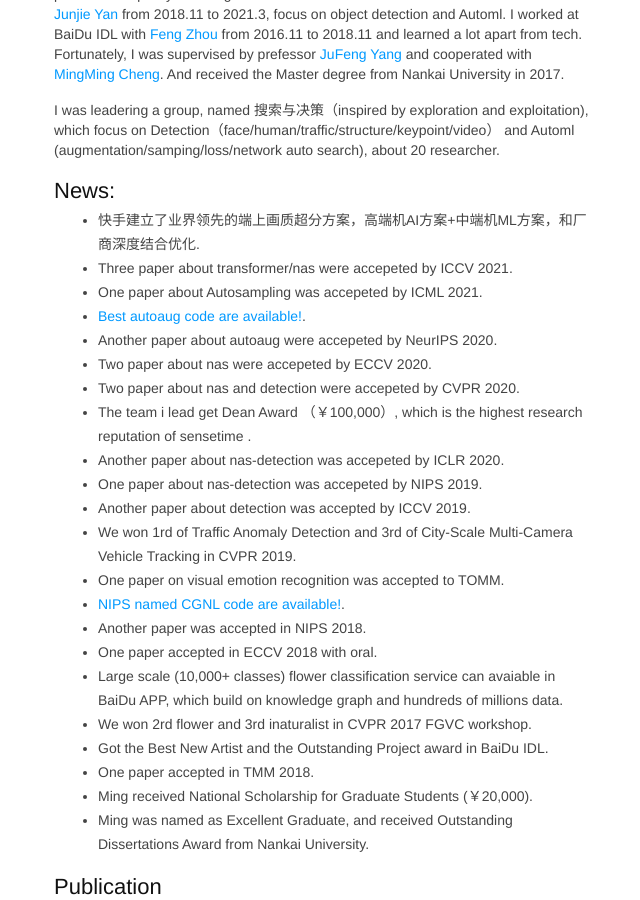
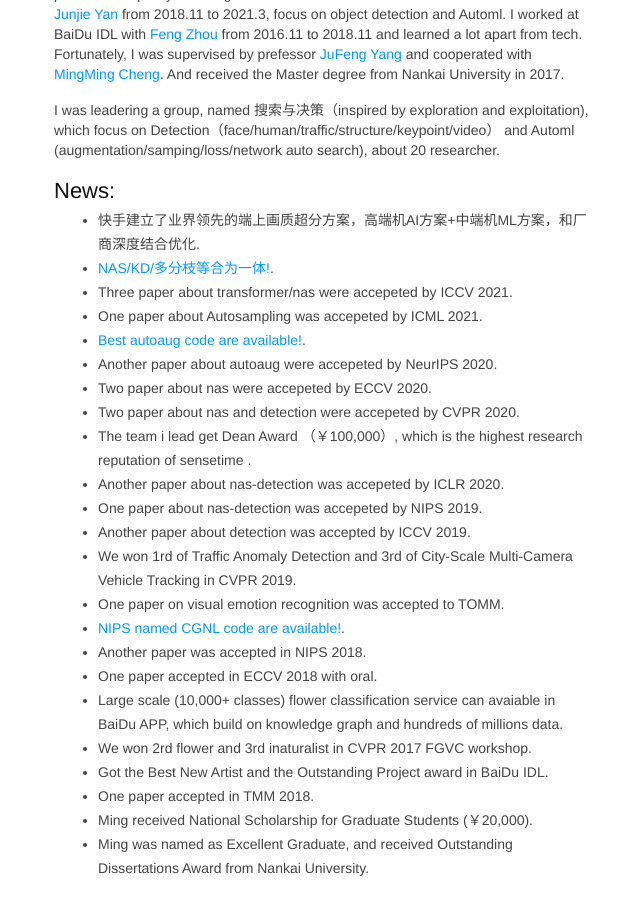
Before and after one commit to msunming/msunming.github.io, a Jekyll site: the page index.html, which Jekyll copies as it is, in a window 1280 px wide and 900 px high, scrolled down 518 px. Shown: the whole window, without its empty margins (106-746 px from the left). Built offline with Jekyll 4.4.1, drawn with Linux system fonts in a browser that asks for light colours.

Commit message:
Update index.html

```diff
--- a/index.html
+++ b/index.html
@@ -463,6 +463,7 @@ pre .markdown .emphasis {
 	        <h2>News:</h2>
 		<ul>
 	    <li> 快手建立了业界领先的端上画质超分方案，高端机AI方案+中端机ML方案，和厂商深度结合优化.</li>
+	    <li><a href=" https://mp.weixin.qq.com/s/c0VxPw3uVoWpelsYtn8wEg"> NAS/KD/多分枝等合为一体!</a>.</li>
 	    <li> Three paper about transformer/nas were accepeted by ICCV 2021.</li>
 	    <li> One paper about Autosampling was accepeted by ICML 2021.</li>
 	    <li><a href=" https://github.com/Awesome-AutoAug-Algorithms/AWS-OHL-AutoAug">Best autoaug code are available!</a>.</li>
```
